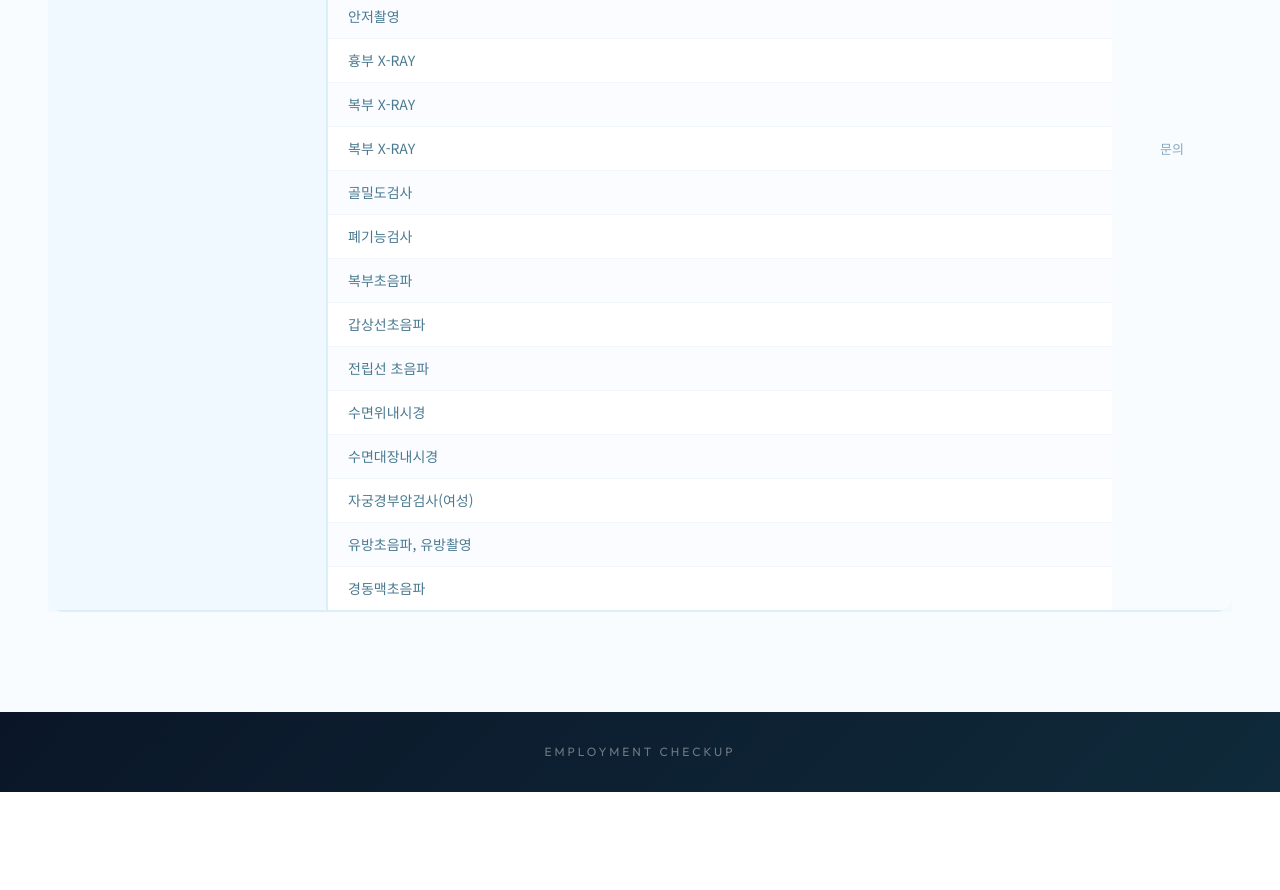
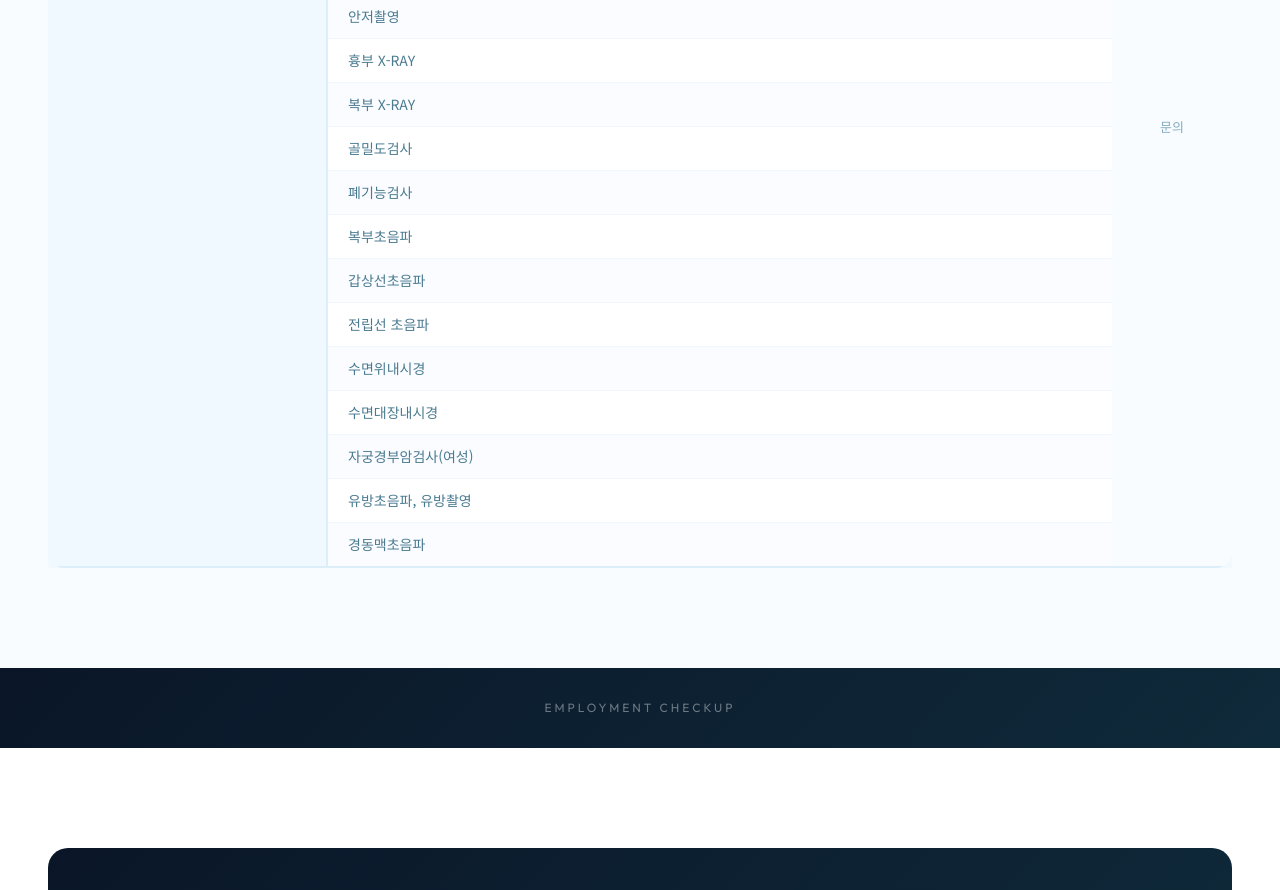
Before and after one commit to qkdghrjs-sketch/hansarang-clinic, a Next.js app: page /checkup/intro in a window 1280 px wide. Shown: the part 3580-4470 px from the top of the page. Built offline with nearby package versions, Linux system fonts and the light colour scheme.

Commit message:
fix: remove duplicate abdominal xray item

```diff
--- a/src/app/checkup/intro/page.tsx
+++ b/src/app/checkup/intro/page.tsx
@@ -75,8 +75,7 @@ const PROGRAMS = [
       "혈액종합검사(혈액 및 소변 80여종 검사)",
       "종양(암)표지자: 간, 대장, 췌장/담도, 전립선(남)/난소(여)",
       "A,B,C 형 간염검사", "종합판정", "영양상담",
-      "심전도검사", "안저촬영", "흉부 X-RAY", "복부 X-RAY", "복부 X-RAY",
-      "골밀도검사", "폐기능검사", "복부초음파",
+      "심전도검사", "안저촬영", "흉부 X-RAY", "복부 X-RAY", "골밀도검사", "폐기능검사", "복부초음파",
       "갑상선초음파", "전립선 초음파", "수면위내시경",
       "수면대장내시경", "자궁경부암검사(여성)",
       "유방초음파, 유방촬영", "경동맥초음파",
--- a/src/app/checkup/program/page.tsx
+++ b/src/app/checkup/program/page.tsx
@@ -57,8 +57,7 @@ const PROGRAMS = [
       "혈액종합검사(혈액 및 소변 80여종 검사)",
       "종양(암)표지자: 간, 대장, 췌장/담도, 전립선(남)/난소(여)",
       "A,B,C 형 간염검사", "종합판정", "영양상담",
-      "심전도검사", "안저촬영", "흉부 X-RAY", "복부 X-RAY", "복부 X-RAY",
-      "골밀도검사", "폐기능검사", "복부초음파",
+      "심전도검사", "안저촬영", "흉부 X-RAY", "복부 X-RAY", "골밀도검사", "폐기능검사", "복부초음파",
       "갑상선초음파", "전립선 초음파", "수면위내시경",
       "수면대장내시경", "자궁경부암검사(여성)",
       "유방초음파, 유방촬영", "경동맥초음파",
```
